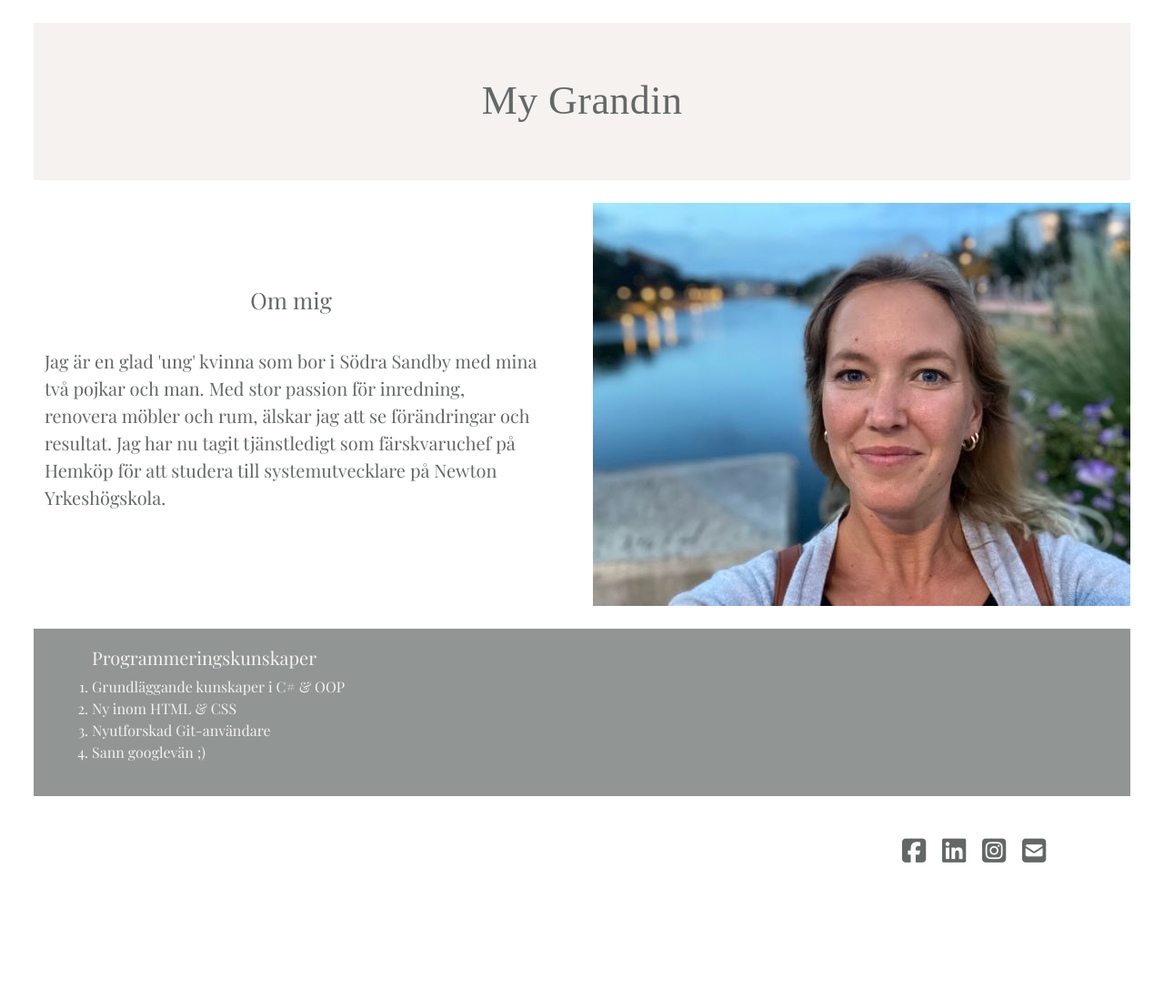
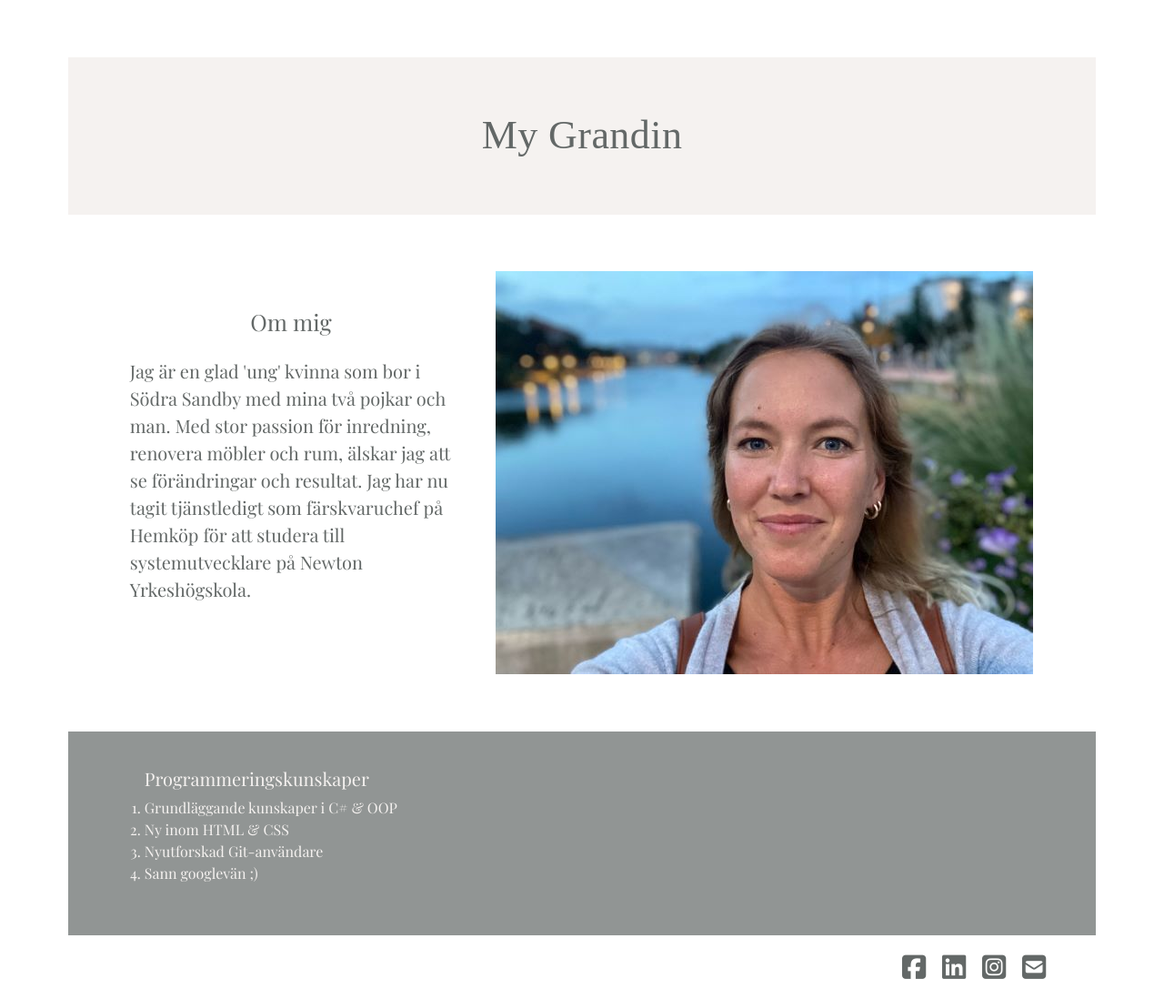
Before and after one commit to My-Grandin/Portfolio, a plain HTML site: page index.html in a window 1280 px wide. Shown: the whole page at 91% size. Before the commit the page ends 970 px from the top, so only its background shows below. Drawn offline with nearby package versions, Linux system fonts and the light colour scheme.

Commit message:
Update style

```diff
--- a/index.html
+++ b/index.html
@@ -41,7 +41,8 @@
       </div>
 
       <div class="row">
-        <div class="col-6">
+        <div class= col-1></div>
+        <div class="col-4">
           <h2>Om mig</h2>
           <p>
             Jag är en glad 'ung' kvinna som bor i Södra Sandby med mina två
@@ -51,7 +52,7 @@
             systemutvecklare på Newton Yrkeshögskola.
           </p>
         </div>
-        <div class="col-6">
+        <div class="col-5">
           <img
             src="img/självporträtt.jpg"
             alt="My Grandins självporträtt"
--- a/style.css
+++ b/style.css
@@ -32,12 +32,12 @@
     font-weight: 400;
     font-style: normal;
     padding: 60px;
-    margin:2%;
+    margin:5%;
   }
   h2 {
     text-align: center;
     font-size: 25px;
-  margin-top: 15%;
+  margin-top: 10%;
   }
   h5{
     font-size: 20px;
@@ -51,7 +51,9 @@ border: 4px;
   {
     background-color:rgba(99,104,103,0.70);
     color:rgba(245,242,240,1);
-    padding: 20px;
-    margin: 2%;
+    padding: 40px;
+    margin-top: 5%;
+    margin-left: 5%;
+    margin-right: 5%;
 
   }
```
